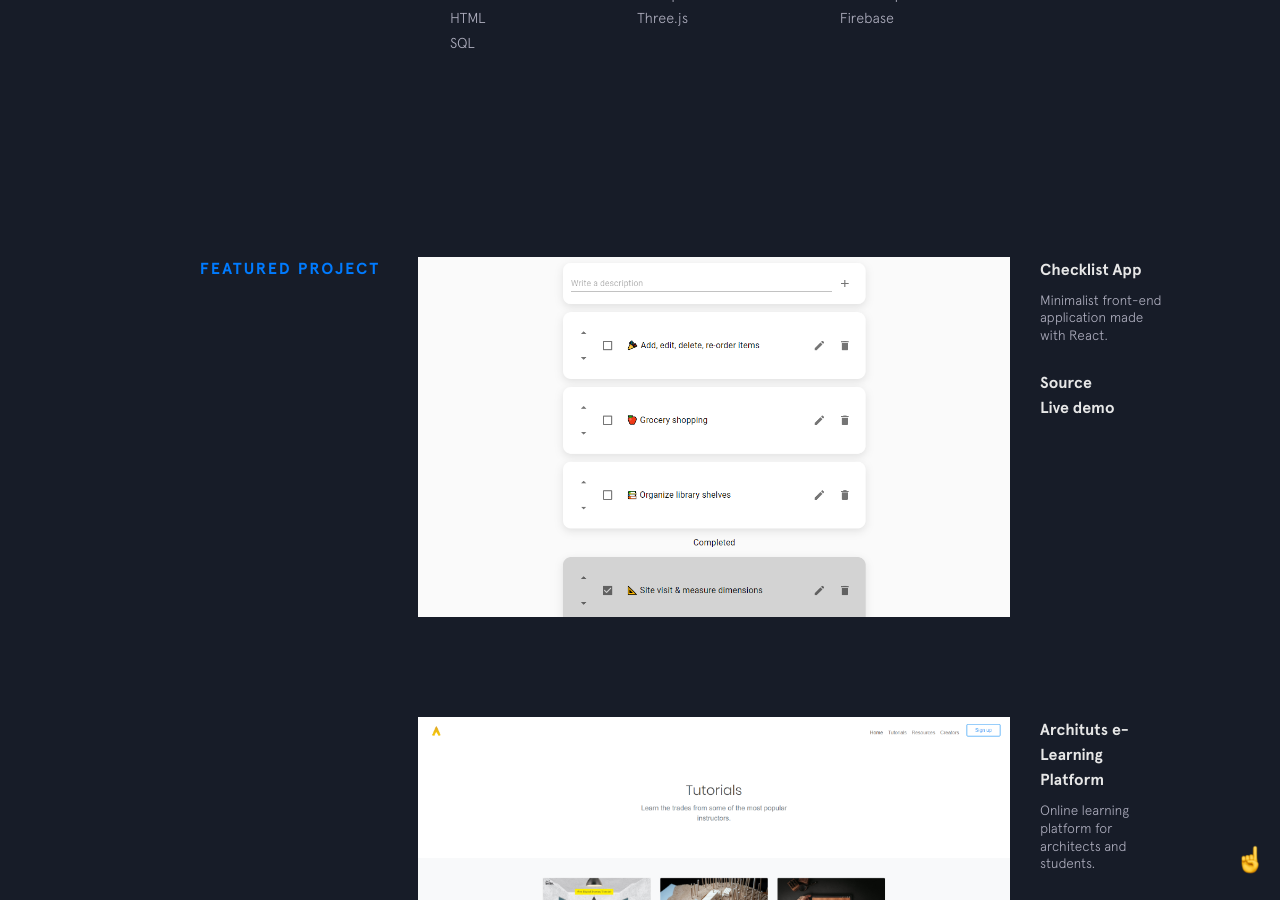
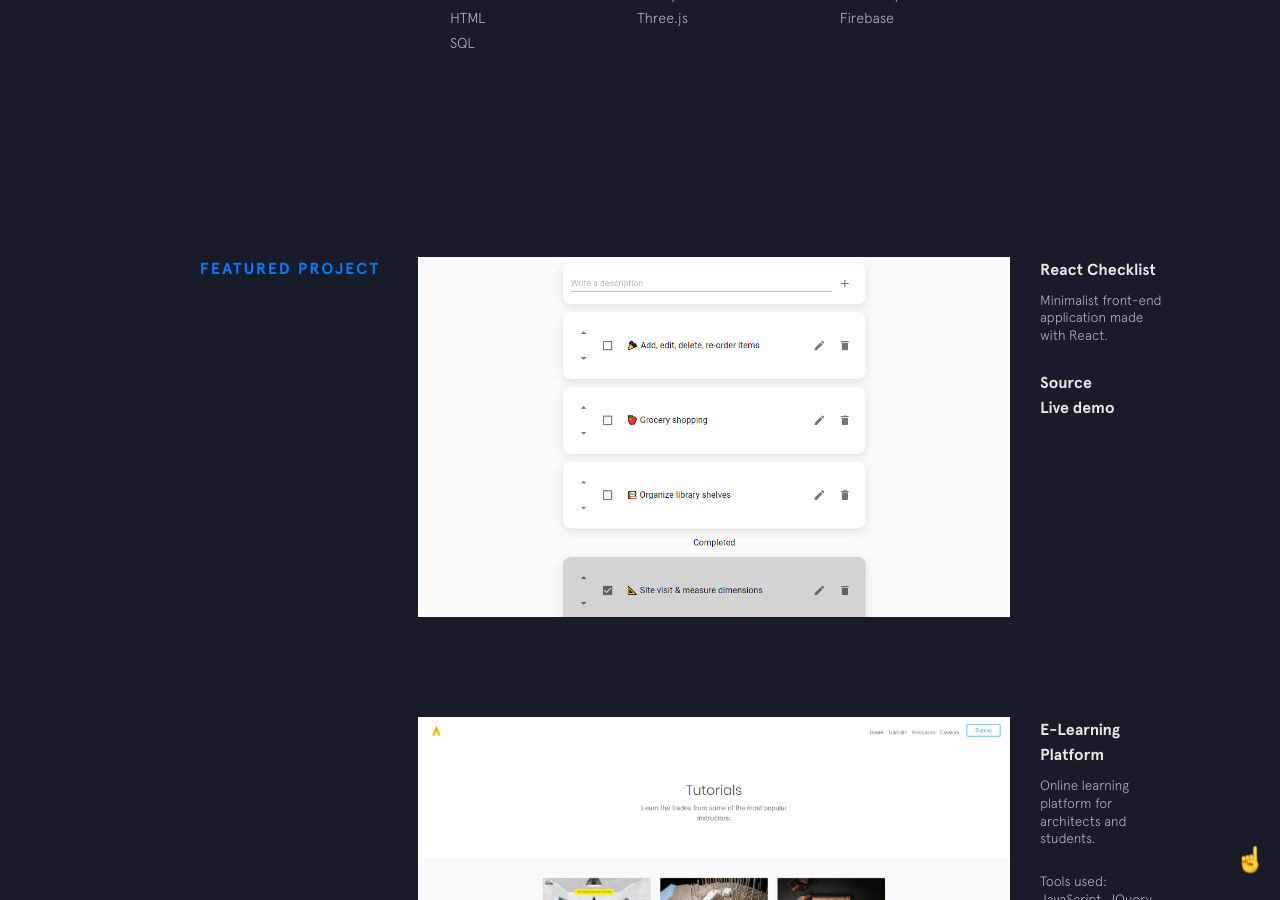
Before and after one commit to bennettoh/website-2020, a Jekyll site: the page built from index.html, in a window 1280 px wide and 900 px high, scrolled down 1541 px. Built offline with Jekyll 4.4.1, drawn with Linux system fonts in a browser that asks for light colours; nearby versions of some CDN libraries.

Commit message:
rename featured projects

```diff
--- a/_includes/featured-projects.html
+++ b/_includes/featured-projects.html
@@ -9,9 +9,7 @@
       </figure>
       <figcaption class="project__caption">
         <div class="project__name">
-          <a href="https://github.com/bennettoh/checklist-app" target="_blank"
-            >Checklist App</a
-          >
+          <a href="https://github.com/bennettoh/checklist-app" target="_blank">React Checklist</a>
         </div>
         <p>Minimalist front-end application made with React.</p>
         <a href="https://github.com/bennettoh/checklist-app">Source</a><br />
@@ -22,17 +20,12 @@
     <div class="project">
       <figure class="project__pic">
         <a href="https://archituts.com" target="_blank">
-          <img
-            src="{{site.baseurl}}/img/featured/archituts/archituts-screenshot.png"
-            alt=""
-          />
+          <img src="{{site.baseurl}}/img/featured/archituts/archituts-screenshot.png" alt="" />
         </a>
       </figure>
       <figcaption class="project__caption">
         <div class="project__name">
-          <a href="https://archituts.com" target="_blank"
-            >Archituts e-Learning Platform</a
-          >
+          <a href="https://archituts.com" target="_blank">E-Learning Platform</a>
         </div>
         <p>
           Online learning platform for architects and students.
```
Also changed, not shown: other parts of _includes/featured-projects.html (+1 -4 lines).
